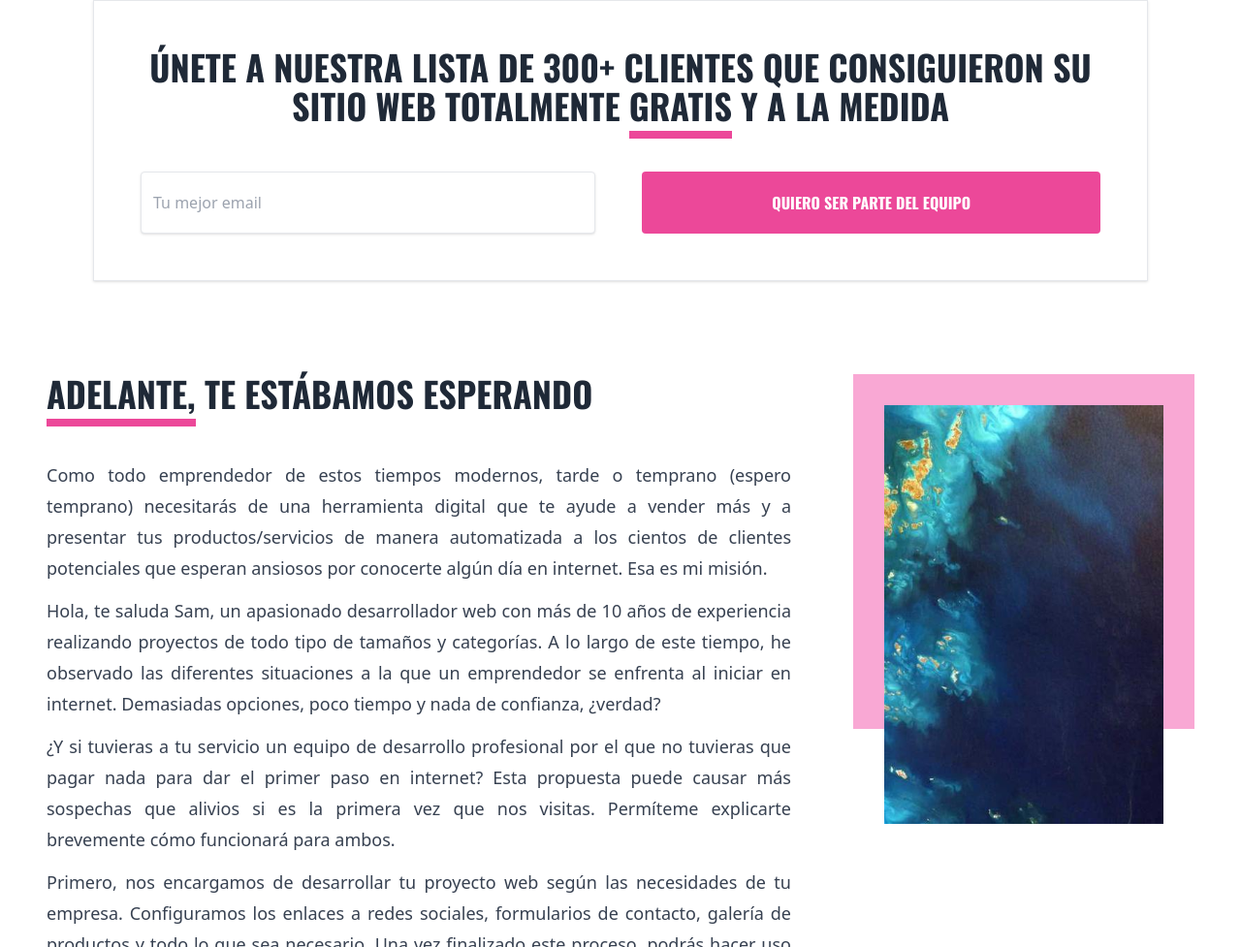
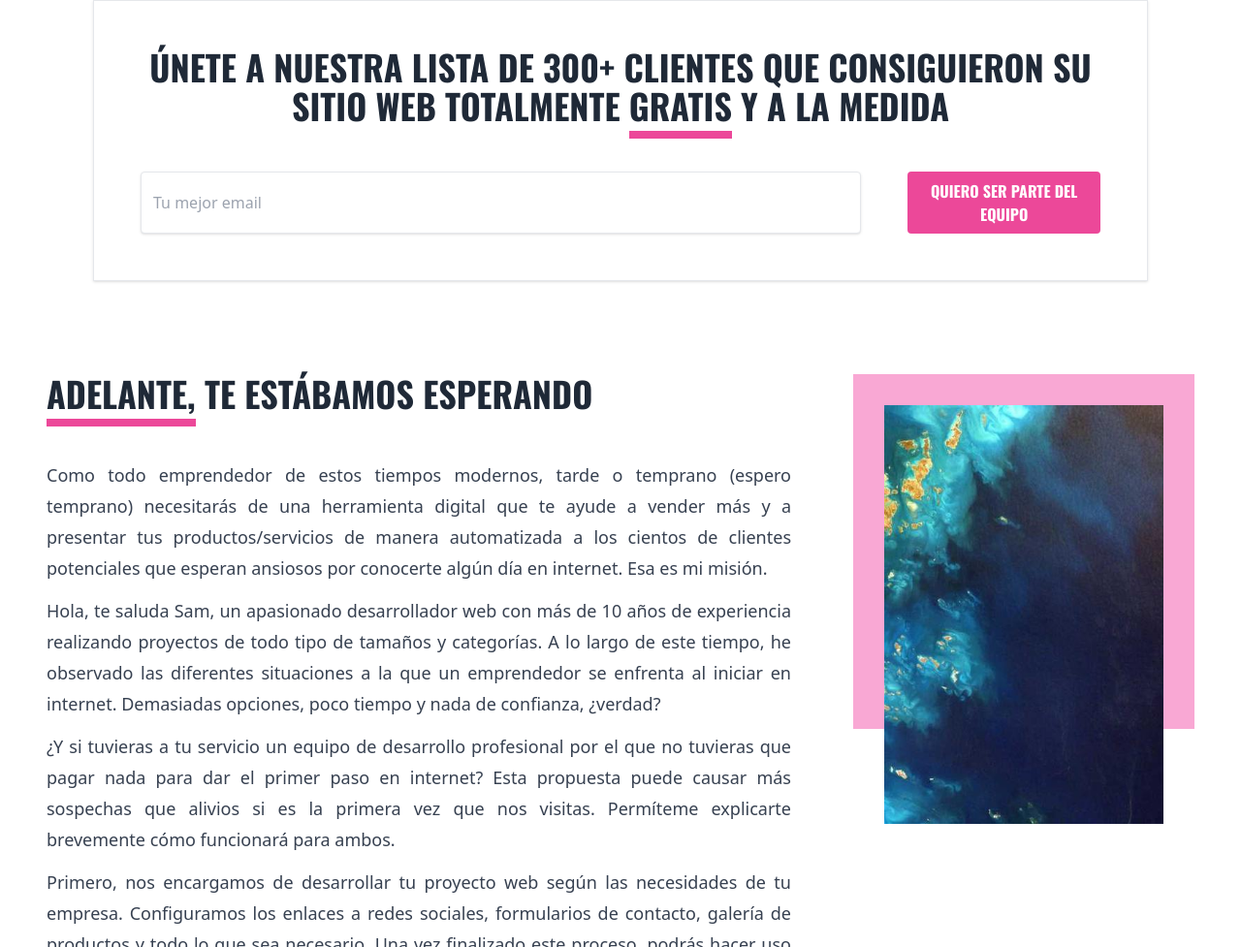
Before and after one commit to SammyJoseph/devsam_funnel, a plain HTML site: page index.html in a window 1280 px wide. Shown: the part 760-1737 px from the top of the page at 97% size. Drawn offline with nearby package versions, Linux system fonts and the light colour scheme.

Commit message:
sm:w-64 del botón

```diff
--- a/index.html
+++ b/index.html
@@ -48,7 +48,7 @@
 			<form class="mt-12">
 				<div class="sm:flex">
 					<input class="shadow appearance-none border rounded w-full h-16 py-2 px-3 text-gray-700 leading-tight focus:outline-none focus:shadow-outline" type="text" placeholder="Tu mejor email">
-					<button type="submit" class="bg-pink-500 hover:bg-pink-700 w-full h-16 mt-4 sm:mt-0 text-white font-bold py-2 px-4 rounded uppercase sm:ml-12 oswald-font">
+					<button type="submit" class="bg-pink-500 hover:bg-pink-700 w-full sm:w-64 h-16 mt-4 sm:mt-0 text-white font-bold py-2 px-4 rounded uppercase sm:ml-12 oswald-font">
 						Quiero ser parte del equipo
 					</button>
 				</div>
```
